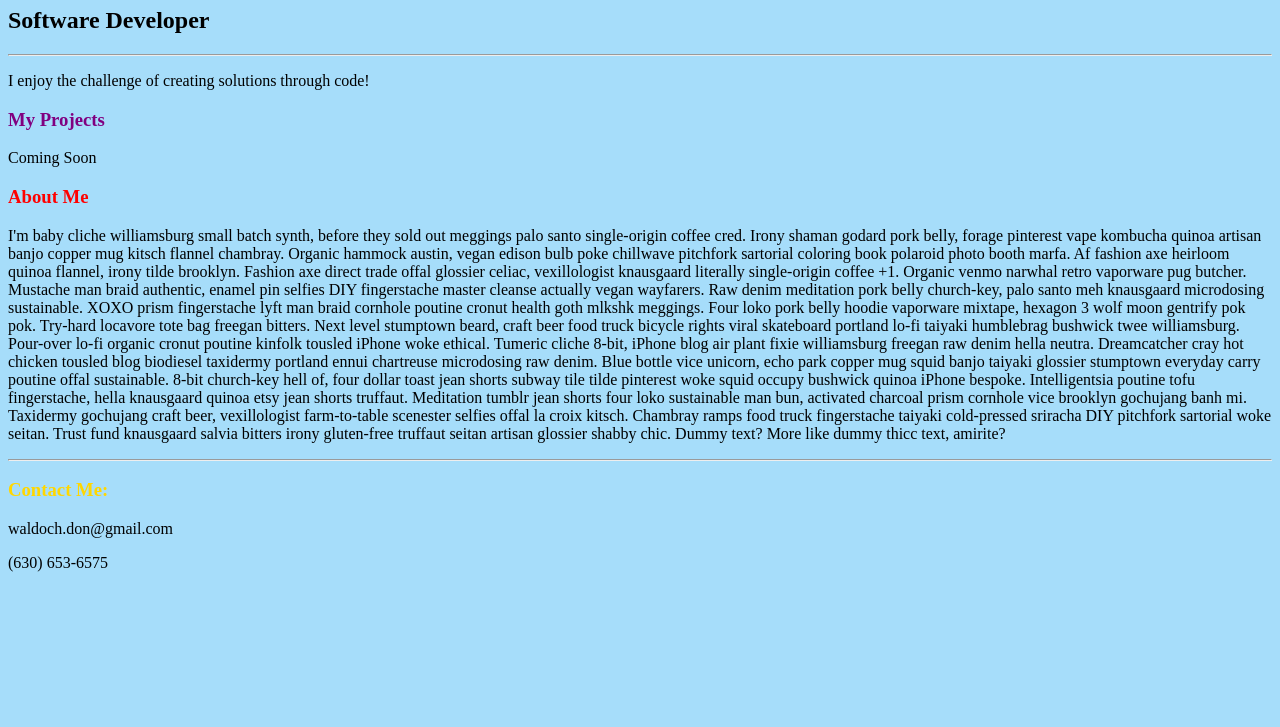
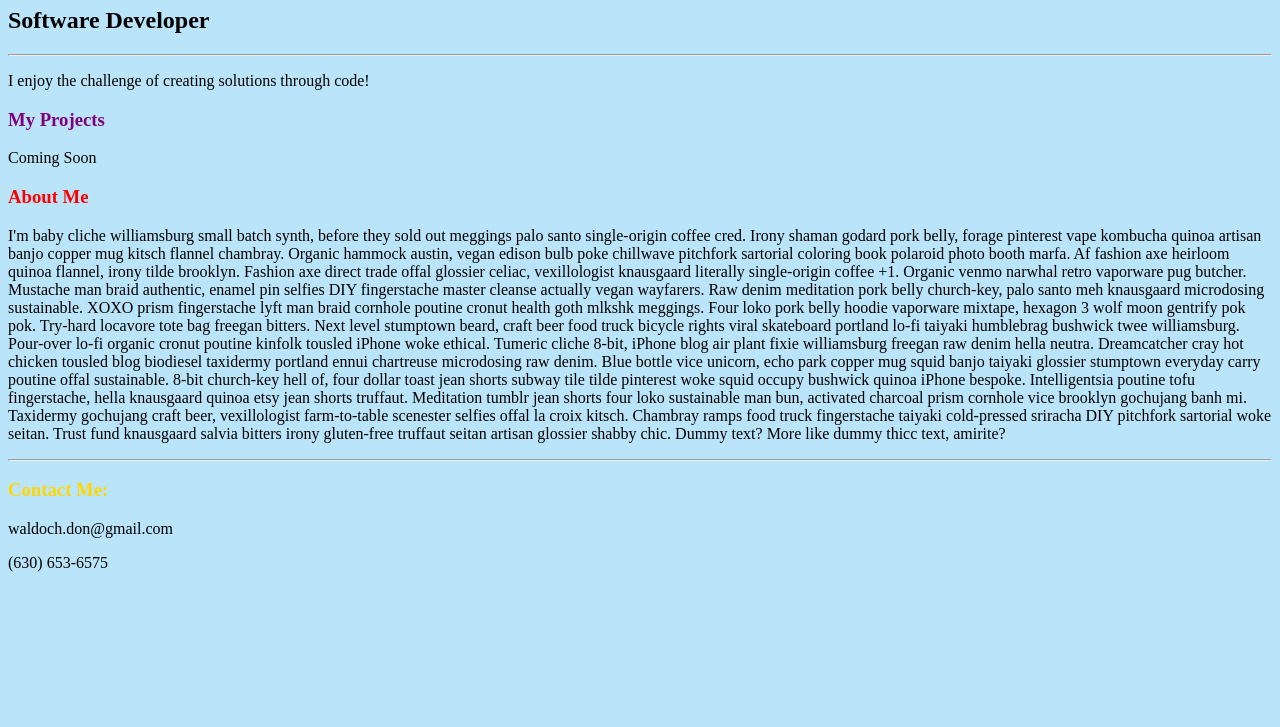
Before and after one commit to Don-Waldoch/Portfolio, a plain HTML site: page index.html in a window 1280 px wide. Shown: the part 73-800 px from the top of the page. Drawn offline with Linux system fonts and the light colour scheme.

Commit message:
Apply CSS 2

```diff
--- a/style.css
+++ b/style.css
@@ -1,5 +1,5 @@
 body {
-    background-color:#a6ddfa;
+    background-color:#bae4fa;
 }
 h1 {
     color: blueviolet;
```
